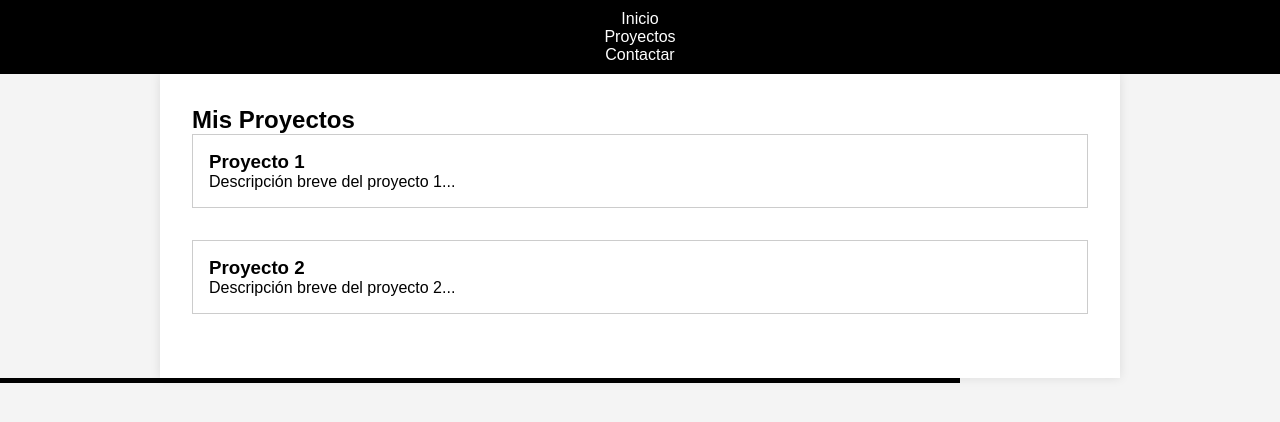
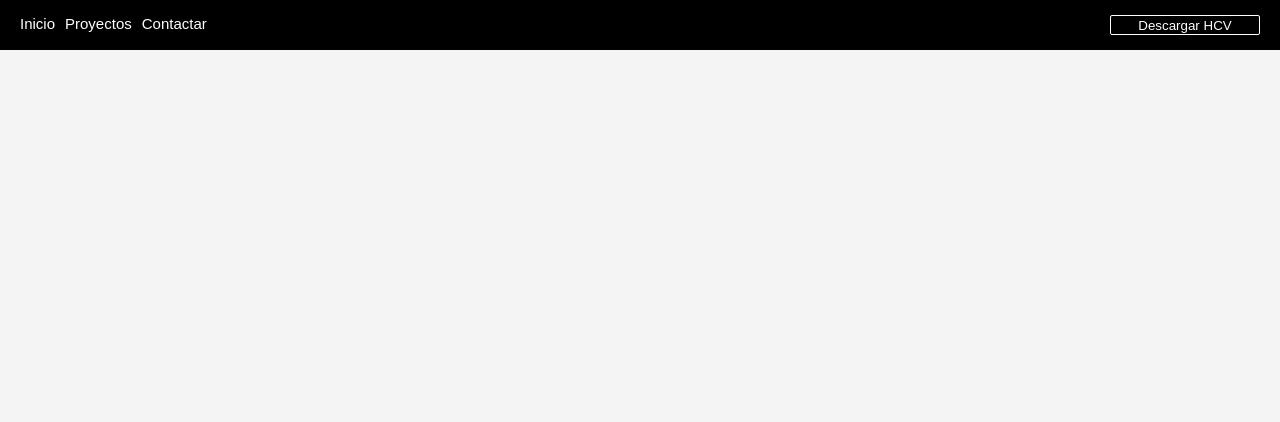
Before and after one commit to daniloskywi/mi-portafolio, a plain HTML site: page index.html in a window 1280 px wide. Drawn offline with Linux system fonts and the light colour scheme.

Commit message:
V3 se mejoro el header y se separaron los archivos

```diff
--- a/index.html
+++ b/index.html
@@ -7,7 +7,7 @@
 </head>
 <body>
     <header>
-        <div class="contenedor">
+        <section class="contenedor">
             <!--<img class="Logo" src="./img/Logo.svg" alt="logo">-->
             <div class="info">
                 <ul>
@@ -15,27 +15,14 @@
                     <li>Proyectos</li>
                     <li>Contactar</li>
                 </ul>
+                <ul class="container-b">
+                    <li><button class="b-descargar">Descargar HCV</button></li>
+                </ul>
             </div>
-        </div>
 
-
+        </section>
     </header>
-
-    <div class="container">
-        <h2>Mis Proyectos</h2>
-        <div class="project">
-            <h3>Proyecto 1</h3>
-            <p>Descripción breve del proyecto 1...</p>
-        </div>
-        <div class="project">
-            <h3>Proyecto 2</h3>
-            <p>Descripción breve del proyecto 2...</p>
-        </div>
-        <!-- Agrega más proyectos aquí -->
-    </div>
-
     <footer>
-
     </footer>
 </body>
 </html>
--- a/style.css
+++ b/style.css
@@ -1,15 +1,17 @@
 :root{
     --color-principal:black;
     --maximo-de-largo: 960px;
+    --Tamaño-textos: 1.5rem;
 }
+
 *{
     box-sizing: border-box;
     padding: 0%;
     margin: 0%;
 }
-/*html{
-    font-size: 62.2%;
-}*/
+html{
+    font-size: 62.5%;
+}
 body {
     font-family: Arial, sans-serif;
     background-color: #f4f4f4;
@@ -22,37 +24,36 @@ header {
 
 }
 .info{
-
+    display: flex;
+    flex-direction: row;
+    justify-content: space-between;
+}
+.container-b{
+    padding-right: 20px;
 }
 .contenedor{
     display: block;
-    padding-bottom: 10px;
-    padding-top: 10px;
+    padding-bottom: 15px;
+    padding-top: 15px;
 }
+.contenedor ul, li{
+    display: flex;
+    list-style: none;
+    padding-left: 10px;
+    font-size: var(--Tamaño-textos);
+}
+.contenedor, .b-descargar{
 
+}
+.b-descargar{
+    color: white;
+    width: 150px;
+    height: 20px;
+    background-color: var(--color-principal);
+    border-radius: 2px;
+    border: 1px solid white;
+}
 .Logo{
     width: 60px;
     height: 60px;
 }
-.container {
-    max-width: var(--maximo-de-largo);
-    margin: 0 auto;
-    padding: 2em;
-    background-color: white;
-    box-shadow: 0px 0px 10px rgba(0, 0, 0, 0.1);
-}
-
-
-.project {
-    margin-bottom: 2em;
-    border: 1px solid #ccc;
-    padding: 1em;
-}
-
-/*footer*/
-
-footer{
-    max-width:var(--maximo-de-largo);
-    height: 5px;
-    background-color: black;
-}
```
Also changed, not shown: Proyectos.html (added, +60 -0 lines).
